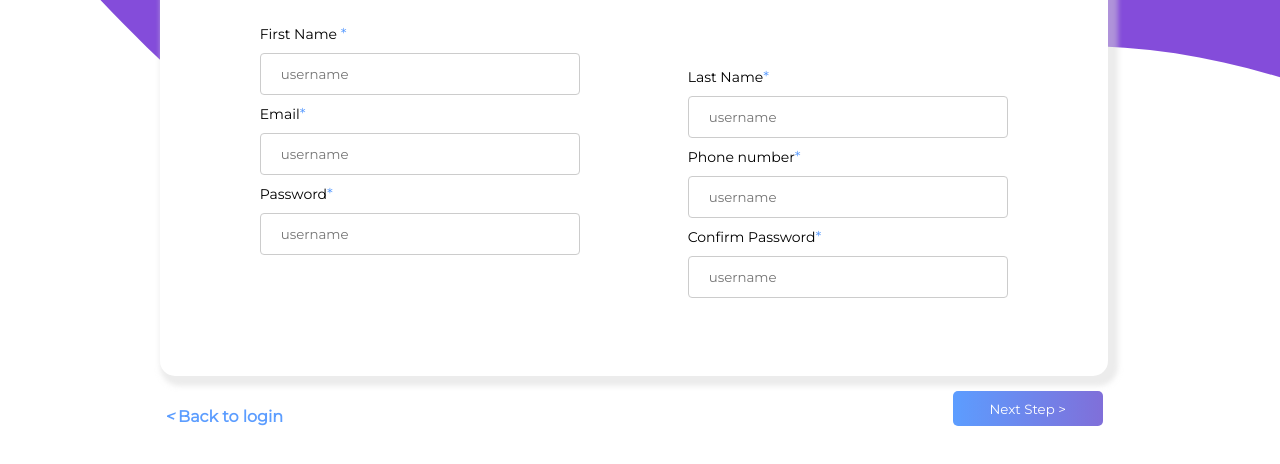
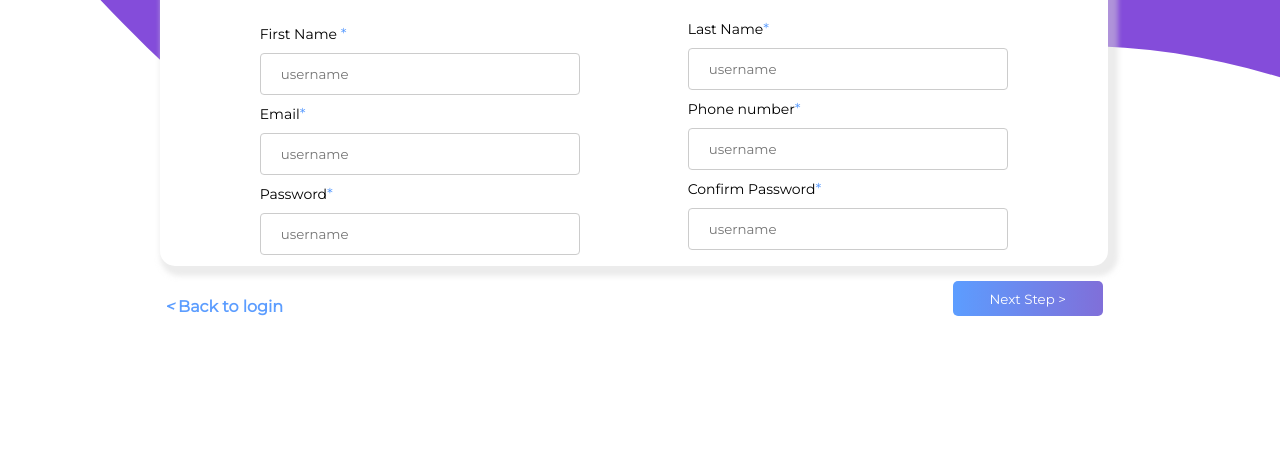
Before and after one commit to arsh-dev/test, a plain HTML site: page index.html in a window 1280 px wide. Shown: the part 292-756 px from the top of the page. Drawn offline with Linux system fonts and the light colour scheme.

Commit message:
Update style.css

```diff
--- a/style.css
+++ b/style.css
@@ -33,7 +33,7 @@ svg{
 }
 .form-box{
 	width: 75%;
-	height: 70vh;
+	height: 450px;
 	position: relative;
 	top: 100px;
 	left: 12%;
```
